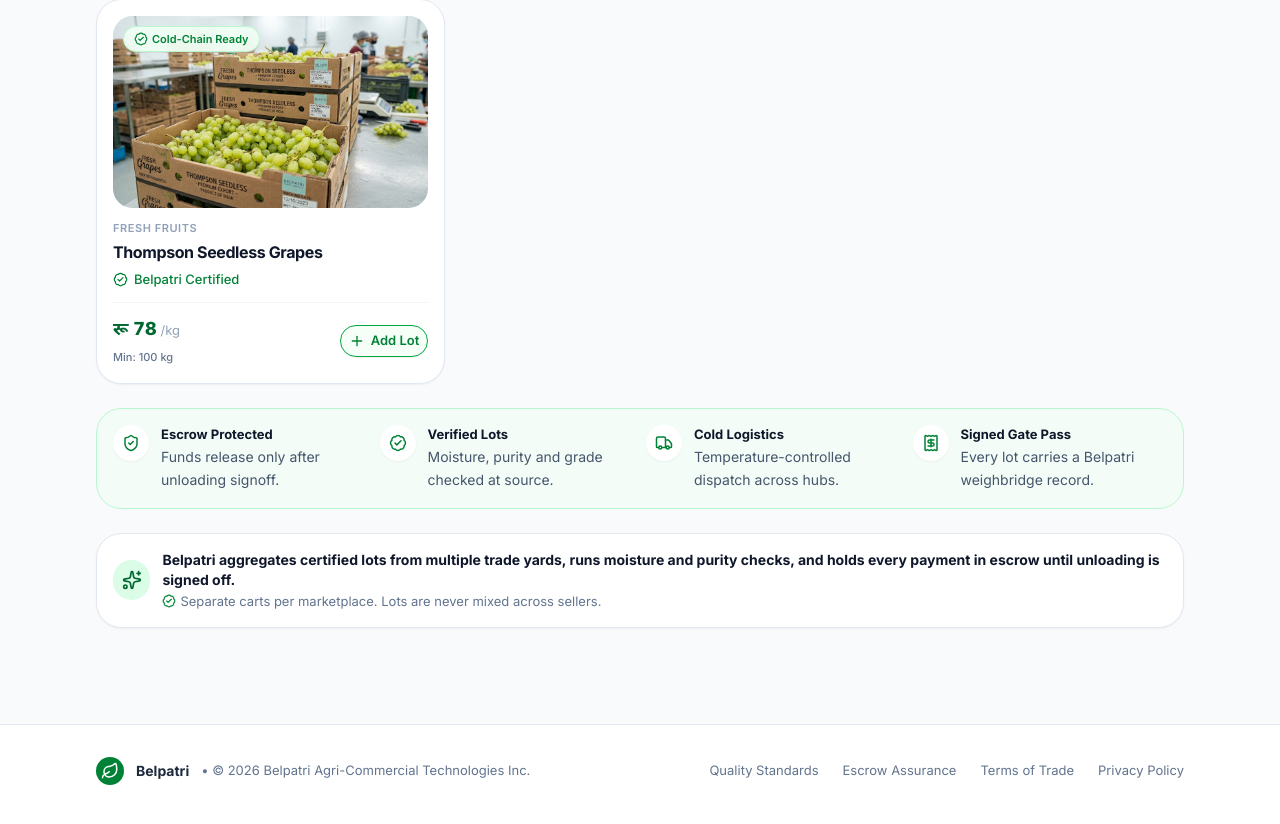
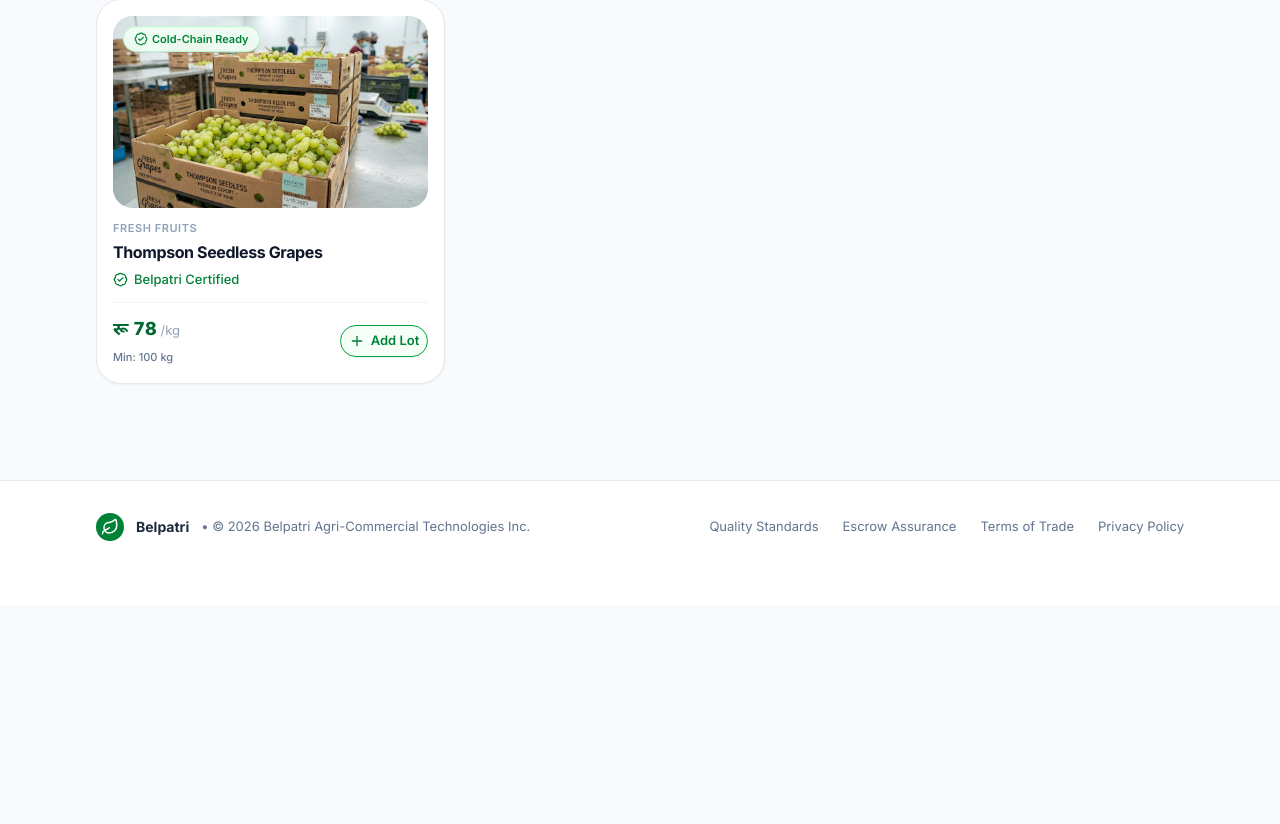
Before and after one commit to Arjun-Adhikari/Belpatri, a Next.js app: page / in a window 1280 px wide. Shown: the part 1018-1842 px from the top of the page. After the commit the page ends 1623 px from the top, so only its background shows below. Built offline with nearby package versions, Linux system fonts and the light colour scheme.

Commit message:
fix(home): remove the trust strip and marketplace summary
- Drop the four trust highlights and the marketplace summary section from the home page on all breakpoints.

- Remove the now-unused icon and data imports.

```diff
--- a/src/app/page.tsx
+++ b/src/app/page.tsx
@@ -1,10 +1,8 @@
 import Link from "next/link";
 import {
   ArrowRight,
-  BadgeCheck,
   Clock3,
   MapPin,
-  Sparkles,
   Store,
 } from "lucide-react";
 
@@ -15,8 +13,7 @@ import { MarketTabs } from "@/components/marketplace/market-tabs";
 import { ProductGrid } from "@/components/marketplace/product-grid";
 import { SortSelect } from "@/components/marketplace/sort-select";
 import { VendorCard } from "@/components/marketplace/vendor-card";
-import { vendors, markets, products } from "@/lib/data";
-import { trustItems } from "@/lib/icons";
+import { vendors, products } from "@/lib/data";
 import type { MarketId } from "@/lib/types";
 
 const validMarkets: MarketId[] = ["managed", "vendor", "farmer"];
@@ -35,8 +32,6 @@ export default async function HomePage({
     : "managed";
   const category = typeof params.category === "string" ? params.category : "all";
   const query = typeof params.q === "string" ? params.q.trim() : "";
-
-  const marketData = markets.find((item) => item.id === market)!;
 
   const filtered = products.filter((product) => {
     if (product.market !== market) return false;
@@ -151,37 +146,6 @@ export default async function HomePage({
           </section>
         </>
       )}
-
-      <section className="hidden gap-3 rounded-2xl border border-green-200 bg-green-50/60 p-4 sm:grid-cols-2 md:grid lg:grid-cols-4">
-        {trustItems.map((item) => (
-          <div key={item.title} className="flex items-start gap-3">
-            <span className="flex size-9 shrink-0 items-center justify-center rounded-xl bg-white text-green-700 shadow-xs">
-              <item.icon className="size-[18px]" />
-            </span>
-            <div>
-              <p className="text-[13px] font-bold text-slate-900">{item.title}</p>
-              <p className="mt-0.5 text-sm leading-relaxed text-slate-600">
-                {item.description}
-              </p>
-            </div>
-          </div>
-        ))}
-      </section>
-
-      <section className="hidden flex-wrap items-center justify-between gap-3 rounded-2xl border border-slate-200 bg-white p-4 shadow-xs md:flex">
-        <div className="flex items-center gap-3">
-          <span className="flex size-10 items-center justify-center rounded-xl bg-green-100 text-green-800">
-            <Sparkles className="size-5" />
-          </span>
-          <div>
-            <p className="text-sm font-bold text-slate-900">{marketData.description}</p>
-            <p className="mt-0.5 flex items-center gap-1 text-[13px] text-slate-500">
-              <BadgeCheck className="size-3.5 text-green-700" />
-              Separate carts per marketplace. Lots are never mixed across sellers.
-            </p>
-          </div>
-        </div>
-      </section>
     </Container>
   );
 }
```
